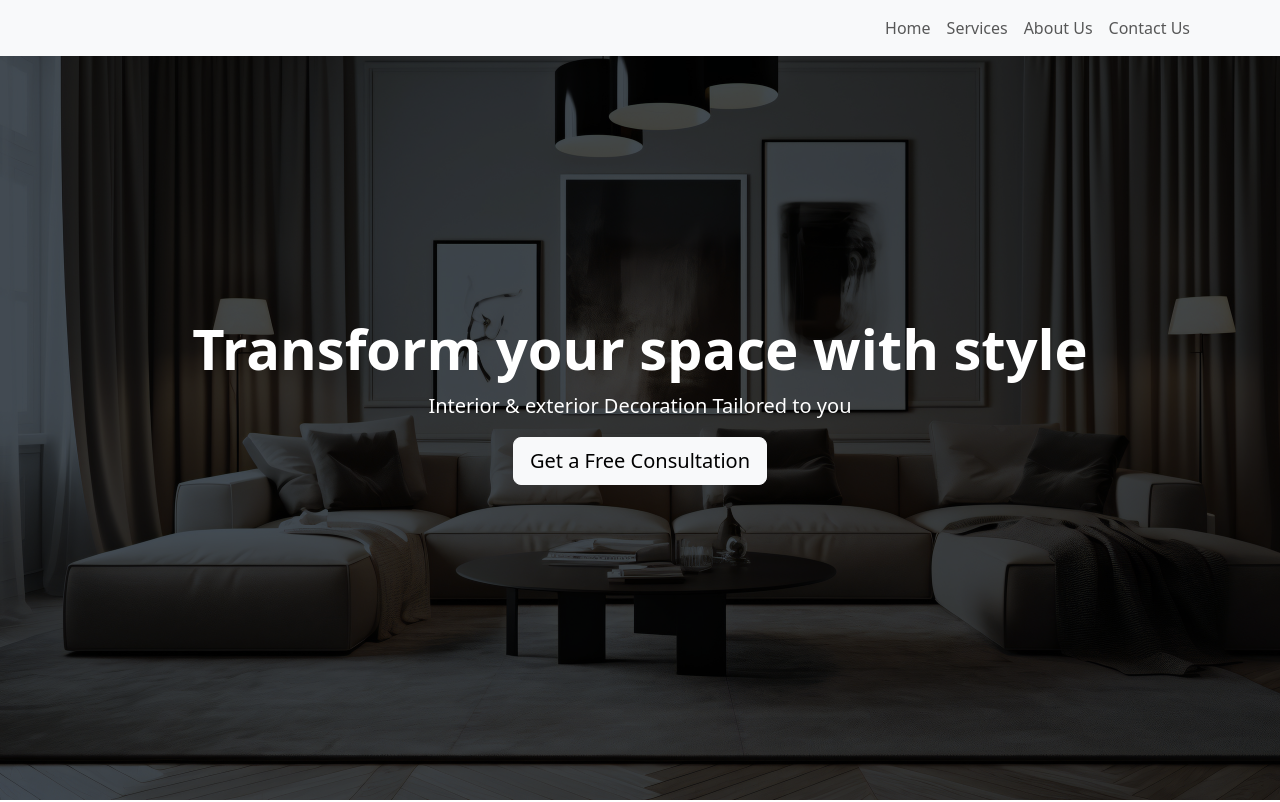
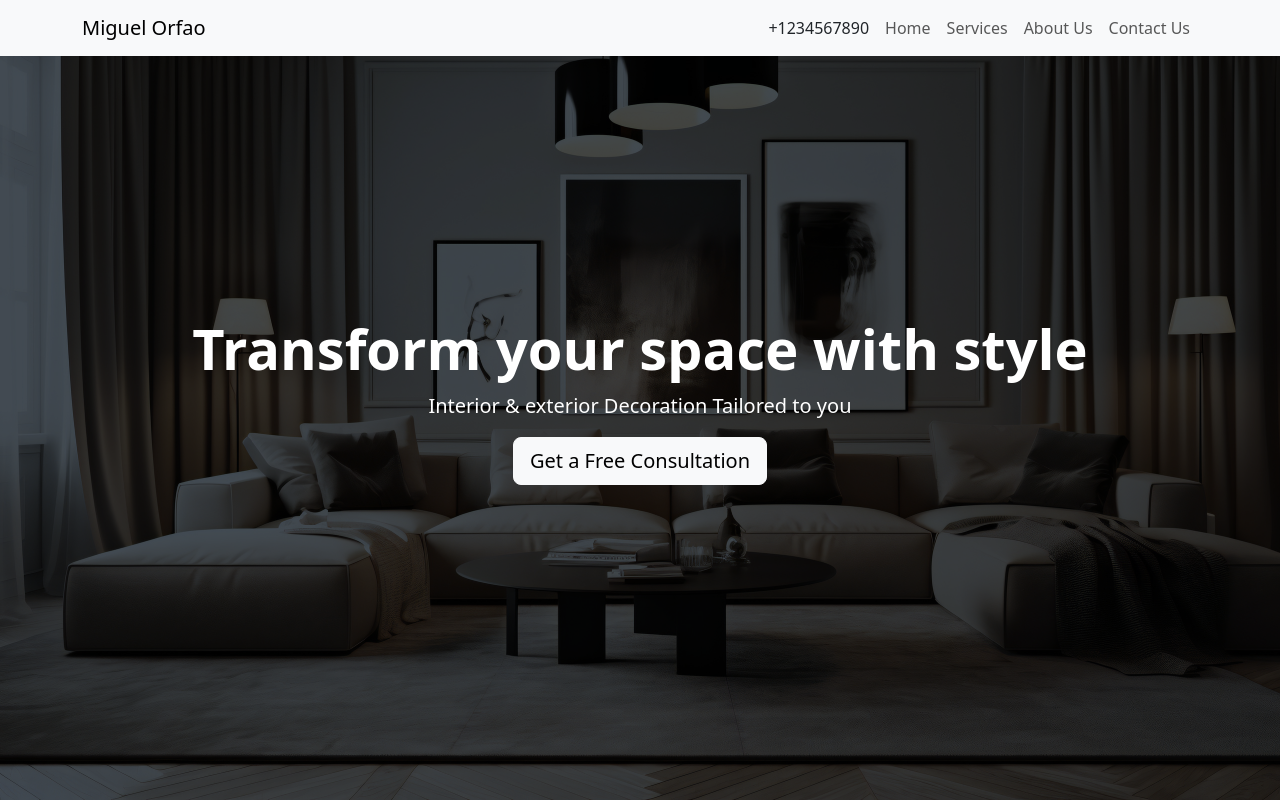
Before and after one commit to miguelorfao/M2-Decorators, a React (Create React App) app: page / in a window 1280 px wide. Shown: the top 802 px of the page. Built offline with nearby package versions, Linux system fonts and the light colour scheme.

Commit message:
second commit

```diff
--- a/src/App.css
+++ b/src/App.css
@@ -7,5 +7,5 @@
   background-blend-mode: overlay;
 }
 nav {
-  z-index: 1;
+  z-index: 9999;
 }
--- a/src/components/Context.jsx
+++ b/src/components/Context.jsx
@@ -4,28 +4,6 @@ import React, { createContext, useContext } from "react";
 const AppContext = createContext();
 // Create a Provider component
 export const AppProvider = ({ children }) => {
-  const products = [
-    {
-      name: "Interior Design",
-
-      image: "/images/interior.jpg",
-    },
-    {
-      name: "Exterior Design",
-
-      image: "/images/exterior.jpg",
-    },
-    {
-      name: "Home Renovation",
-
-      image: "/images/furniture.jpg",
-    },
-    {
-      name: "Home Renovation",
-
-      image: "/images/furniture.jpg",
-    },
-  ];
   const CompanyDetail = {
     companyName: "Miguel Orfao",
     companyStreet: "32 Hibernia street",
@@ -38,9 +16,7 @@ export const AppProvider = ({ children }) => {
   };
 
   return (
-    <AppContext.Provider value={{ CompanyDetail, products }}>
-      {children}
-    </AppContext.Provider>
+    <AppContext.Provider value={CompanyDetail}>{children}</AppContext.Provider>
   );
 };
 export const useAppContext = () => {
--- a/src/components/Marquees.jsx
+++ b/src/components/Marquees.jsx
@@ -1,10 +1,31 @@
 import React from "react";
-import { useAppContext } from "./Context";
+
 import Marquee from "react-fast-marquee";
 import { Container } from "react-bootstrap";
 
 function Marquees() {
-  const { products } = useAppContext();
+  const products = [
+    {
+      name: "Interior Design",
+
+      image: "/images/interior.jpg",
+    },
+    {
+      name: "Exterior Design",
+
+      image: "/images/exterior.jpg",
+    },
+    {
+      name: "Home Renovation",
+
+      image: "/images/furniture.jpg",
+    },
+    {
+      name: "Home Renovation",
+
+      image: "/images/furniture.jpg",
+    },
+  ];
   return (
     <div>
       <Container id="Project">
```
